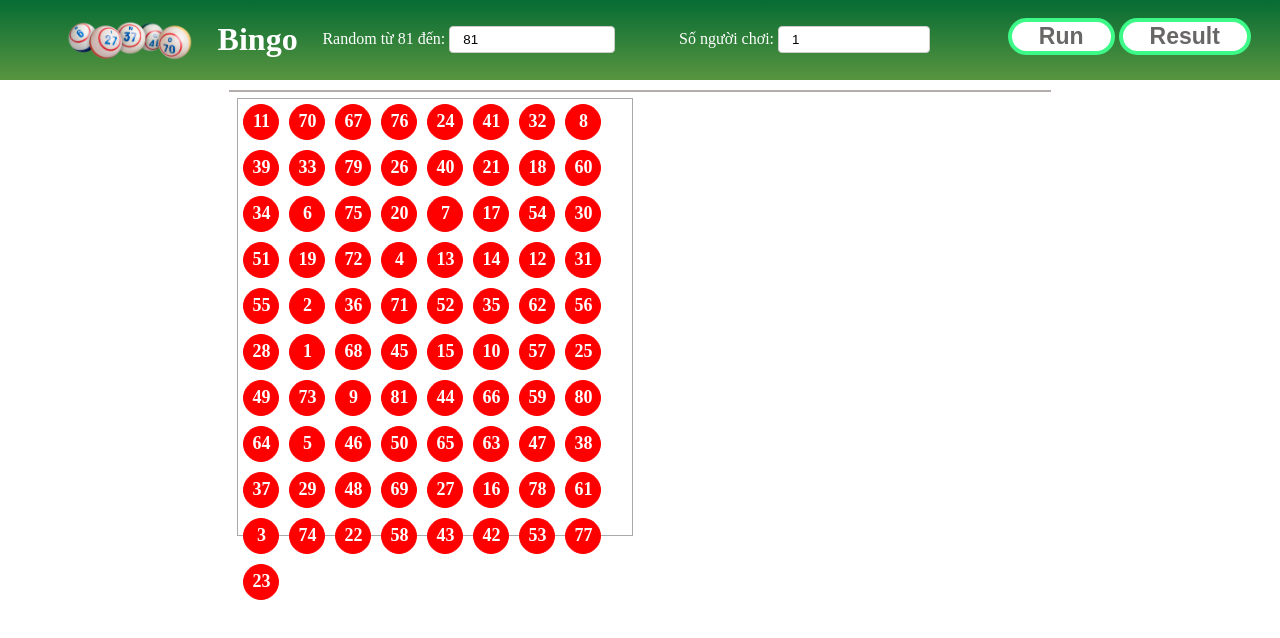
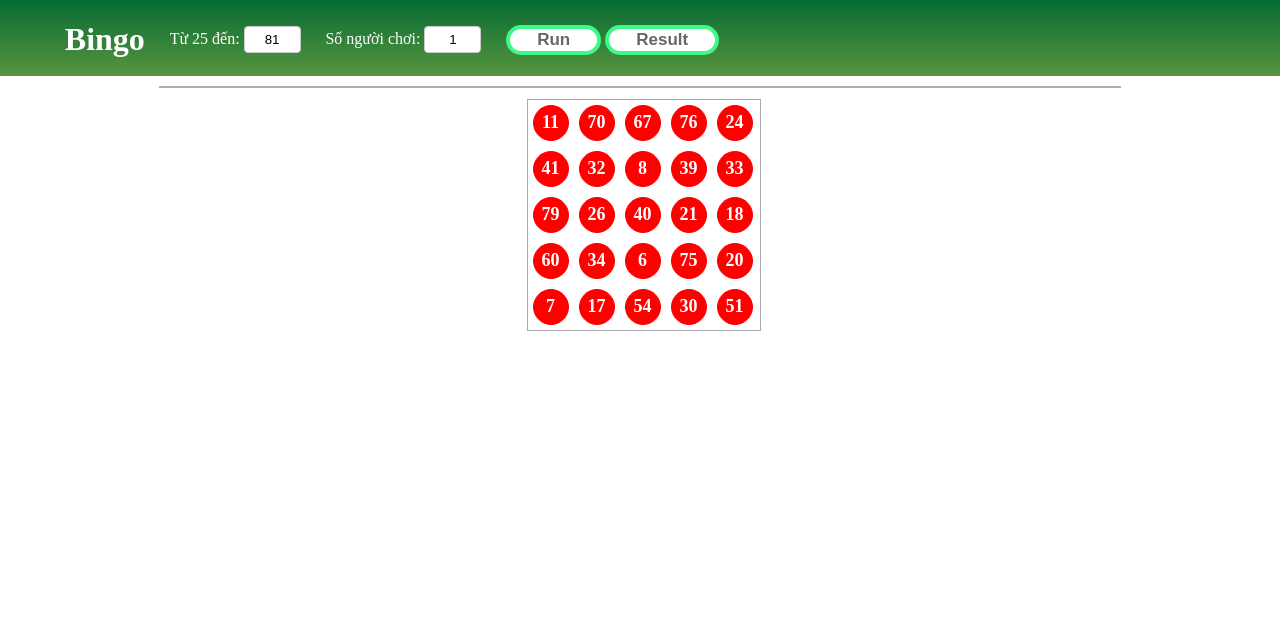
Before and after one commit to buivanson123/Html---Css---Javascrip---Basic, a plain HTML site: page index.html in a window 1280 px wide. Both pictures are taken after a click on the button "Run". Drawn offline with Linux system fonts and the light colour scheme.

Commit message:
Fix layout when click print

```diff
--- a/css/style.css
+++ b/css/style.css
@@ -8,21 +8,21 @@ body {
 
 .header ul {
     list-style: none;
-    display: -webkit-box;
     margin: 0;
 }
 
 .header {
     background-image: linear-gradient(#066C34, #58943f);
-    height: 100%;
+    height: 76px;
 }
 
 .header img {
-    width: 128px;
+    width: 118px;
     margin-top: 14px;
 }
 
 .header ul li {
+    float: left;
     margin-left: 2%;
 }
 
@@ -30,9 +30,17 @@ body {
     color: white;
 }
 
+.header li button {
+    margin-top: 7px;
+}
+
+.header li input {
+    text-align: center;
+}
+
 .button-submit {
     font-weight: bold;
-    font-size: 23px;
+    font-size: 17px;
     border: 4px solid #3cf988;
     border-radius: 23px;
     padding-left: 27px;
@@ -52,8 +60,8 @@ body {
 }
 
 .header input {
-    width: 50%;
-    padding: 5px 13px;
+    width: 57px;
+    padding: 5px 0;
     margin: 8px 0;
     display: inline-block;
     border: 1px solid #ccc;
@@ -89,11 +97,11 @@ body {
 
 /* Css content */
 
-.content {
+.content-main {
     border: 1px solid #b5acac;
     height: 100%;
     text-align: center;
-    width: 64%;
+    width: 75%;
     margin: auto;
     margin-top: 10px;
 }
@@ -114,9 +122,9 @@ body {
 }
 
 .box {
-    margin: 7px;
-    width: 48%;
-    height: 436px;
+    margin-left: 7px;
+    margin-top: 12px;
+    width: 232px;
     border: 1px solid darkgrey;
     float: left;
 }
@@ -135,4 +143,8 @@ body {
     margin: auto;
 }
 
+.content {
+   width: fit-content;
+    margin: auto;
+}
 /* End css content */
--- a/index.html
+++ b/index.html
@@ -9,14 +9,12 @@
 <div class="header">
     <ul>
         <li>
-            <img src="image/logo.png" alt="logo">
-        </li>
-        <li>
             <h1>Bingo</h1>
         </li>
         <li class="form">
-            <label for="max-valude">Random từ 81 đến: </label>
-            <input onkeyup="this.value=this.value.replace(/[^\d]/,'')" id="max-valude" value="81" maxlength="4" type="text">
+            <label for="max-valude">Từ 25 đến: </label>
+            <input onkeyup="this.value=this.value.replace(/[^\d]/,'')" id="max-valude" value="81" maxlength="4"
+                   type="text">
         </li>
         <li class="form">
             <label for="max-row">Số người chơi:</label>
@@ -33,8 +31,10 @@
         </li>
     </ul>
 </div>
-<div class="content">
+<div class="content-main">
+    <div class="content">
 
+    </div>
 </div>
 <script>
 </script>
--- a/js/custom.js
+++ b/js/custom.js
@@ -26,7 +26,7 @@ function random(max, boxitem) {
         number.push(i);
     }
 
-    for (k = 1; k <= 81; k++) {
+    for (k = 1; k <= 25; k++) {
         let random = Math.floor(Math.random() * max);
         max--;
         getRandomNumberArray.push(number[random]);
@@ -36,9 +36,7 @@ function random(max, boxitem) {
 
     $.each(getRandomNumberArray, function (index, value) {
         let tagInsert = '.box' + boxitem;
-        $(tagInsert).append(' <div class="item">\n' +
-            '                \n' + value +
-            '            </div>');
+        $(tagInsert).append(' <div class="item">' + value + '</div>');
         if (index===0){
             localStorage.setItem("storageArray", getRandomNumberArray);
         }
```
